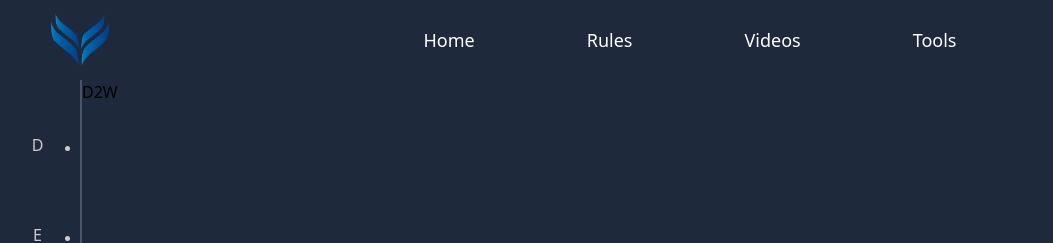
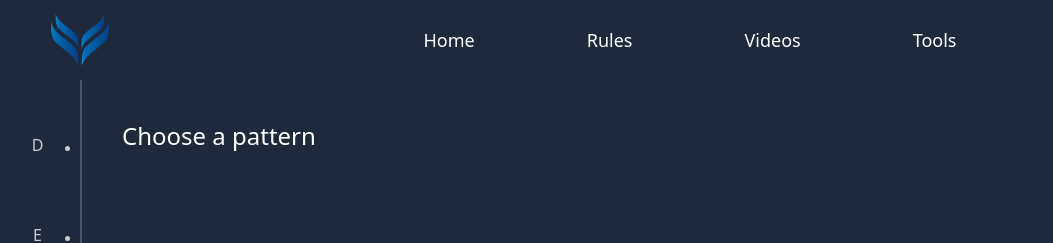
Before and after one commit to dynamicflying/website, a Next.js app: page /website/videos in a window 1280 px wide. Shown: the top 243 px of the page, without its empty margins (0-1053 px from the left). Built offline with nearby package versions, Linux system fonts and the light colour scheme.

Commit message:
feat: add video display

```diff
--- /dev/null
+++ b/components/PatternDisplay.tsx
@@ -0,0 +1,41 @@
+import ReactPlayer from 'react-player';
+import { Discipline, Disciplines, Pattern } from '../utils/types';
+
+export interface PatternDisplayProps {
+  discipline: keyof Disciplines;
+  pattern: Pattern | null;
+}
+
+export default function PatternDisplay({
+  discipline,
+  pattern,
+}: PatternDisplayProps) {
+  return (
+    <div className="flex flex-row h-full">
+      <div className="flex flex-col p-10 gap-10">
+        {pattern ? (
+          <>
+            <h1 className="flex text-textBright text-2xl">{`${pattern.name} (${discipline})`}</h1>
+            <div className="player-wrapper">
+              <ReactPlayer
+                className="react-player"
+                width="100%"
+                height="100%"
+                url={pattern.video}
+                controls
+                volume={1}
+                muted
+                pip
+              />
+            </div>
+            <p className="flex text-textBright text-md">
+              {pattern.description}
+            </p>
+          </>
+        ) : (
+          <h1 className="flex text-textBright text-2xl">Choose a pattern</h1>
+        )}
+      </div>
+    </div>
+  );
+}
--- a/components/VideosSidebar.tsx
+++ b/components/VideosSidebar.tsx
@@ -7,7 +7,7 @@ import {
   SubMenu,
 } from 'react-pro-sidebar';
 import { customColors } from '../utils/theme';
-import { Disciplines, Pattern } from '../utils/types';
+import { Disciplines, Pattern, Patterns } from '../utils/types';
 import { useWindowSize } from '../utils/utils';
 
 interface VideosSidebarProps {
@@ -15,6 +15,7 @@ interface VideosSidebarProps {
   viewState: ReturnType<
     typeof useState<{
       discipline: keyof Disciplines;
+      category: keyof Patterns;
       pattern: string;
     }>
   >;
@@ -29,31 +30,31 @@ export default function VideosSidebar({
   const [activeSubMenu, openSubMenu] = useState(undefined);
   const [width] = useWindowSize();
 
-  const submenus: Pick<SubMenuProps, 'label' | 'icon' | 'patterns'>[] = [
+  const submenus: Pick<SubMenuProps, 'label' | 'icon' | 'category'>[] = [
     {
       label: 'Entrances',
       icon: <p>E</p>,
-      patterns: disciplines[view.discipline].patterns.entrances,
+      category: 'entrances',
     },
     {
       label: 'Snakes',
       icon: <p>S</p>,
-      patterns: disciplines[view.discipline].patterns.snakes,
+      category: 'snakes',
     },
     {
       label: 'Verticals',
       icon: <p>V</p>,
-      patterns: disciplines[view.discipline].patterns.verticals,
+      category: 'verticals',
     },
     {
       label: 'Mixers',
       icon: <p>M</p>,
-      patterns: disciplines[view.discipline].patterns.mixers,
+      category: 'mixers',
     },
     {
       label: 'Exits',
       icon: <p>E</p>,
-      patterns: disciplines[view.discipline].patterns.exits,
+      category: 'exits',
     },
   ];
 
@@ -89,7 +90,7 @@ export default function VideosSidebar({
                 key={discipline}
                 active={view.discipline == discipline}
                 onClick={() => {
-                  setView({ discipline, pattern: '' });
+                  setView({ discipline, category: null, pattern: null });
                   setSelectorOpen(false);
                 }}
               >
@@ -100,17 +101,18 @@ export default function VideosSidebar({
         </Menu>
         <div className="m-10"></div>
         <Menu closeOnClick menuItemStyles={menuItemsStyles}>
-          {submenus.map(({ label, icon, patterns }) => (
+          {submenus.map(({ label, icon, category }) => (
             <CustomSubMenu
               key={label}
               label={label}
               icon={icon}
-              patterns={patterns}
+              patterns={disciplines[view.discipline].patterns[category]}
               open={activeSubMenu === label}
               onSubMenuOpen={openSubMenu}
               currentPattern={view.pattern}
-              onPatternClick={(pattern) =>
-                setView({ discipline: view.discipline, pattern })
+              category={category}
+              onPatternClick={(category, pattern) =>
+                setView({ discipline: view.discipline, category, pattern })
               }
             />
           ))}
@@ -123,11 +125,12 @@ export default function VideosSidebar({
 interface SubMenuProps {
   label: string;
   icon: JSX.Element;
-  patterns: Record<string, Pattern>;
   open: boolean;
   onSubMenuOpen: (label: string) => void;
   currentPattern: string;
-  onPatternClick: (pattern: string) => void;
+  patterns: Patterns[keyof Patterns];
+  category: keyof Patterns;
+  onPatternClick: (category: keyof Patterns, pattern: string) => void;
 }
 
 function CustomSubMenu(props: SubMenuProps) {
@@ -142,7 +145,7 @@ function CustomSubMenu(props: SubMenuProps) {
         <MenuItem
           key={key}
           active={props.currentPattern == key}
-          onClick={() => props.onPatternClick(key)}
+          onClick={() => props.onPatternClick(props.category, key)}
         >
           {key} - {pattern.name}
         </MenuItem>
--- a/data/disciplines.yml
+++ b/data/disciplines.yml
@@ -22,7 +22,7 @@ D2W:
           Performer changes to carving towards his/her right in the first and third Snake (left in the second Snake).
           When passing through the centre the second time, each Performer changes to carving towards his/her
           left in the first and third Snake (right in the second Snake).
-        video: https://www.youtube.com/watch?v=y7XC7U-wgE8
+        video: https://www.youtube.com/watch?v=H7SuDwvVGVo
     verticals:
     mixers:
     exits:
--- a/package.json
+++ b/package.json
@@ -10,6 +10,7 @@
     "react": "17.0.2",
     "react-country-flag": "^3.0.2",
     "react-dom": "17.0.2",
+    "react-player": "^2.11.0",
     "react-pro-sidebar": "^1.0.0-beta.2",
     "react-transition-group": "^4.4.5",
     "yaml": "^2.2.1"
--- a/pages/_app.tsx
+++ b/pages/_app.tsx
@@ -6,7 +6,7 @@ import '../styles/global.css';
 export default function App({ Component: Page, pageProps }) {
   return (
     <ProSidebarProvider>
-      <div className="flex flex-col bg-slate-800 h-[100vh]">
+      <div className="flex flex-col bg-slate-800 h-full min-h-screen">
         <Header />
         <Page {...pageProps} />
         <Footer />
--- a/pages/videos.tsx
+++ b/pages/videos.tsx
@@ -4,19 +4,26 @@ import * as path from 'path';
 import YAML from 'yaml';
 import VideosSidebar from '../components/VideosSidebar';
 import { Disciplines } from '../utils/types';
+import PatternDisplay from '../components/PatternDisplay';
 
 export default function Videos({ disciplines }: { disciplines: Disciplines }) {
   const [view, setView] = useState({
     discipline: 'D2W' as keyof Disciplines,
+    category: null as keyof Disciplines['D2W']['patterns'],
     pattern: null as string,
   });
 
   return (
-    <div className="flex flex-row h-full">
+    <div className="flex flex-1 flex-row h-full">
       <VideosSidebar disciplines={disciplines} viewState={[view, setView]} />
-      <div className="flex">
-        {view.discipline} {view.pattern}
-      </div>
+      <PatternDisplay
+        discipline={view.discipline}
+        pattern={
+          view.pattern
+            ? disciplines[view.discipline].patterns[view.category][view.pattern]
+            : null
+        }
+      />
     </div>
   );
 }
--- a/styles/global.css
+++ b/styles/global.css
@@ -26,3 +26,14 @@
   opacity: 0;
   transition: opacity 1000ms;
 }
+
+.player-wrapper {
+  position: relative;
+  padding-top: 56.25% /* Player ratio: 100 / (1280 / 720) */
+}
+
+.react-player {
+  position: absolute;
+  top: 0;
+  left: 0;
+}
--- a/utils/types.ts
+++ b/utils/types.ts
@@ -13,6 +13,8 @@ export interface Patterns {
   exits: Record<string, Pattern>;
 }
 
+export type Category = keyof Patterns;
+
 export interface Pattern {
   name: string;
   description: string;
```
Also changed, not shown: 1 other file (tests, documents, lock files or other folders).
